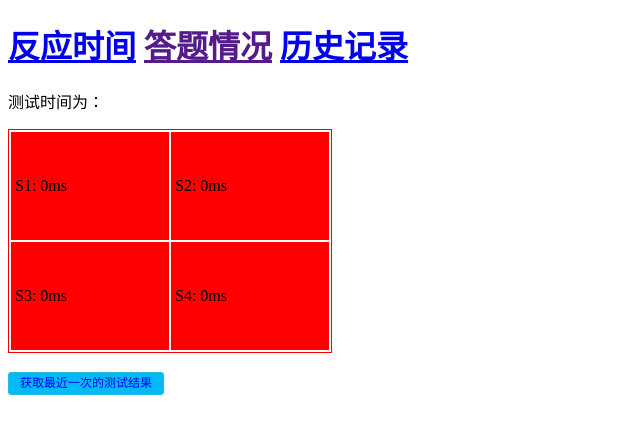
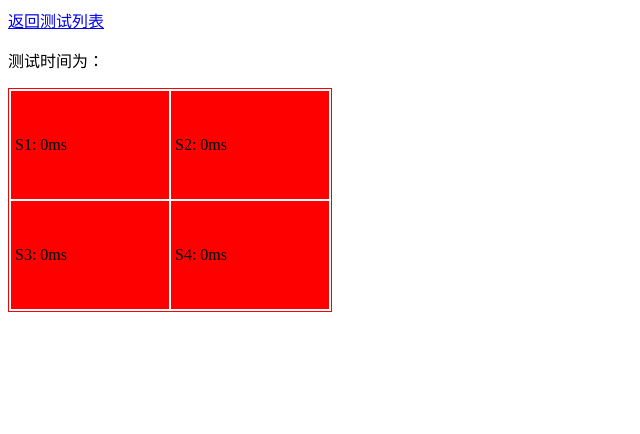
Before and after one commit to HammurabiCode/ZYAttention, a Django app: template AttProj/AttApp/template/zhy/test_detail.html in a window 1280 px wide. Shown: the top 434 px of the page, without its empty margins (0-640 px from the left). Run offline with Django 3.2, Linux system fonts and the light colour scheme; the template is opened without the code that fills it, so the values that code supplies are empty.

Commit message:
add link

```diff
--- a/AttProj/AttApp/template/zhy/test_detail.html
+++ b/AttProj/AttApp/template/zhy/test_detail.html
@@ -3,11 +3,7 @@
 {% load static %}
 <title>教师端口</title>
 <head>
-  <h1>
-		<a href="/index">反应时间</a>
-		<a href="">答题情况</a>
-		<a href="/history">历史记录</a>
-	</h1>
+  <a href="/test/">返回测试列表</a>
   <title>index</title>
 </head>
 <style type="text/css">
@@ -53,7 +49,7 @@
   </tr>
 </table>
 <h3 id="zhengquelv"> </h3>
-<a class="sel_btn" href="/index">获取最近一次的测试结果</a>
+<!-- <a class="sel_btn" href="/index">获取最近一次的测试结果</a> -->
 
 <script language="javascript">
   // 1. 获取数据
--- a/SimClient.py
+++ b/SimClient.py
@@ -17,8 +17,8 @@ def addScore():
         '4': randomScore()
     }
     headers = {'Content-type': 'application/json'}
-    resp = requests.post(host+'test/', json=data, headers=headers)
-    # resp = requests.post(ali_host+'score/', json=data, headers=headers)
+    # resp = requests.post(host+'test/', json=data, headers=headers)
+    resp = requests.post(ali_host+'test/', json=data, headers=headers)
     print(resp.text)
     with open('resp.html', 'w') as pf:
         pf.write(resp.text)
```
